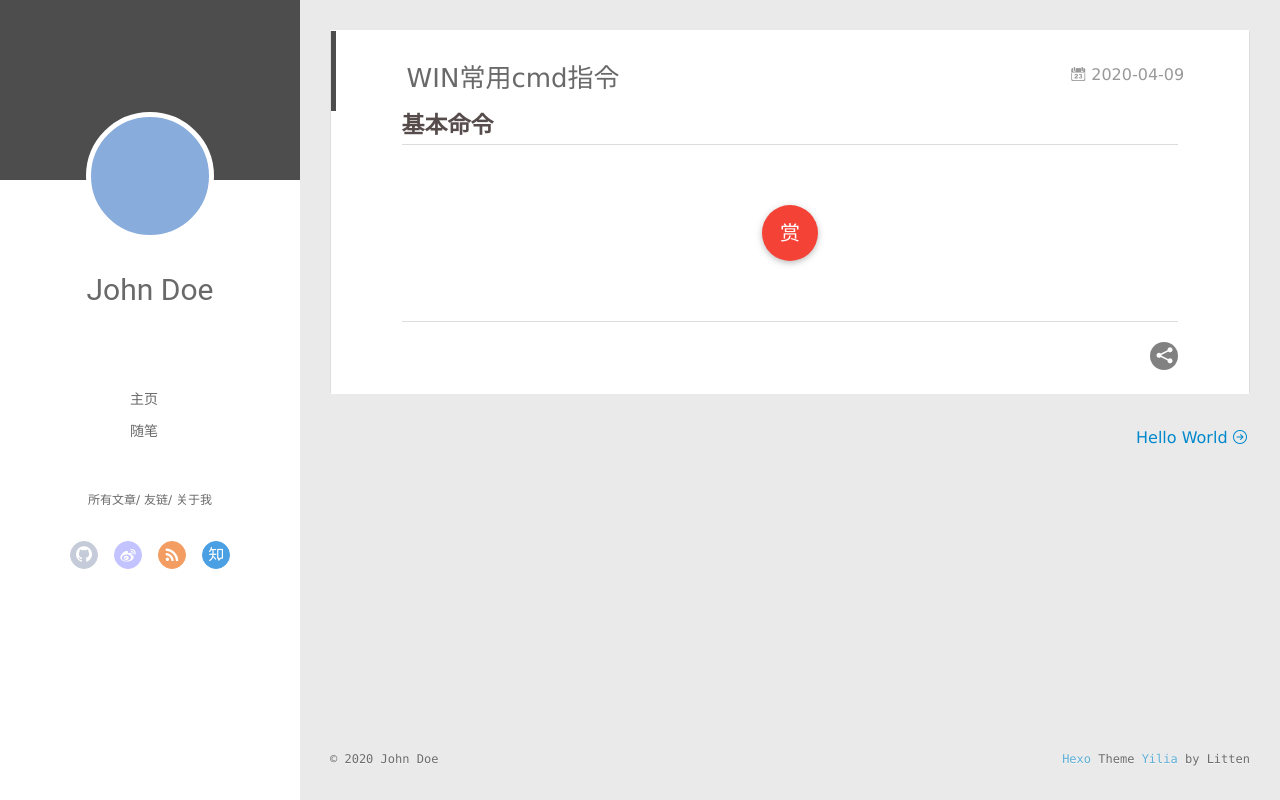
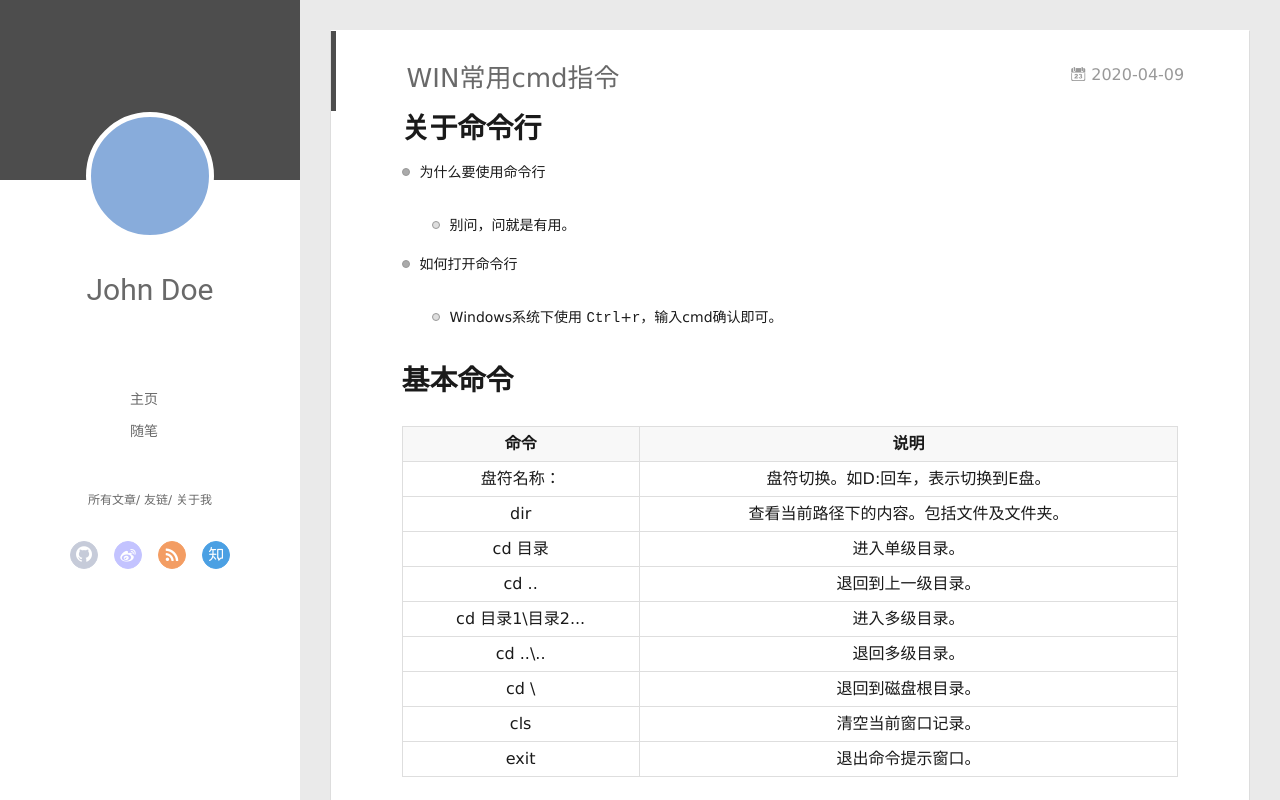
Before and after one commit to AYJJ666/AYJJ666.github.io, a plain HTML site: page 2020/04/09/WIN常用CMD指令/index.html in a window 1280 px wide. Drawn offline with Linux system fonts and the light colour scheme; no server answers.

Commit message:
Site updated: 2020-04-10 19:41:12

```diff
--- a/2020/04/09/WIN常用CMD指令/index.html
+++ b/2020/04/09/WIN常用CMD指令/index.html
@@ -8,15 +8,15 @@
   <link rel="dns-prefetch" href="http://yoursite.com">
   <title>WIN常用cmd指令 | Hexo</title>
   <meta name="viewport" content="width=device-width, initial-scale=1, maximum-scale=1">
-  <meta name="description" content="基本命令">
+  <meta name="description" content="关于命令行 为什么要使用命令行  别问，问就是有用。   如何打开命令行  Windows系统下使用 Ctrl+r，输入cmd确认即可。    基本命令   命令 说明    盘符名称： 盘符切换。如D:回车，表示切换到E盘。   dir 查看当前路径下的内容。包括文件及文件夹。   cd 目录 进入单级目录。   cd .. 退回到上一级目录。   cd 目录1\目录2... 进入多级目录。">
 <meta property="og:type" content="article">
 <meta property="og:title" content="WIN常用cmd指令">
 <meta property="og:url" content="http://yoursite.com/2020/04/09/WIN%E5%B8%B8%E7%94%A8CMD%E6%8C%87%E4%BB%A4/index.html">
 <meta property="og:site_name" content="Hexo">
-<meta property="og:description" content="基本命令">
+<meta property="og:description" content="关于命令行 为什么要使用命令行  别问，问就是有用。   如何打开命令行  Windows系统下使用 Ctrl+r，输入cmd确认即可。    基本命令   命令 说明    盘符名称： 盘符切换。如D:回车，表示切换到E盘。   dir 查看当前路径下的内容。包括文件及文件夹。   cd 目录 进入单级目录。   cd .. 退回到上一级目录。   cd 目录1\目录2... 进入多级目录。">
 <meta property="og:locale" content="en_US">
 <meta property="article:published_time" content="2020-04-09T06:29:03.000Z">
-<meta property="article:modified_time" content="2020-04-10T11:05:54.321Z">
+<meta property="article:modified_time" content="2020-04-10T11:40:40.033Z">
 <meta property="article:author" content="John Doe">
 <meta name="twitter:card" content="summary">
 
@@ -174,7 +174,63 @@
 
     <div class="article-entry" itemprop="articleBody">
 
-        <h2 id="基本命令"><a href="#基本命令" class="headerlink" title="基本命令"></a>基本命令</h2>
+        <h1 id="关于命令行"><a href="#关于命令行" class="headerlink" title="关于命令行"></a>关于命令行</h1><ul>
+<li><p>为什么要使用命令行</p>
+<ul>
+<li>别问，问就是有用。</li>
+</ul>
+</li>
+<li><p>如何打开命令行</p>
+<ul>
+<li>Windows系统下使用 <kbd>Ctrl</kbd>+<kbd>r</kbd>，输入cmd确认即可。</li>
+</ul>
+</li>
+</ul>
+<h1 id="基本命令"><a href="#基本命令" class="headerlink" title="基本命令"></a>基本命令</h1><table>
+<thead>
+<tr>
+<th align="center">命令</th>
+<th align="center">说明</th>
+</tr>
+</thead>
+<tbody><tr>
+<td align="center">盘符名称：</td>
+<td align="center">盘符切换。如D:回车，表示切换到E盘。</td>
+</tr>
+<tr>
+<td align="center">dir</td>
+<td align="center">查看当前路径下的内容。包括文件及文件夹。</td>
+</tr>
+<tr>
+<td align="center">cd 目录</td>
+<td align="center">进入单级目录。</td>
+</tr>
+<tr>
+<td align="center">cd ..</td>
+<td align="center">退回到上一级目录。</td>
+</tr>
+<tr>
+<td align="center">cd 目录1\目录2...</td>
+<td align="center">进入多级目录。</td>
+</tr>
+<tr>
+<td align="center">cd ..\..</td>
+<td align="center">退回多级目录。</td>
+</tr>
+<tr>
+<td align="center">cd \</td>
+<td align="center">退回到磁盘根目录。</td>
+</tr>
+<tr>
+<td align="center">cls</td>
+<td align="center">清空当前窗口记录。</td>
+</tr>
+<tr>
+<td align="center">exit</td>
+<td align="center">退出命令提示窗口。</td>
+</tr>
+</tbody></table>
+
 
 
 
```
Also changed, not shown: index.html (+57 -1 lines).
